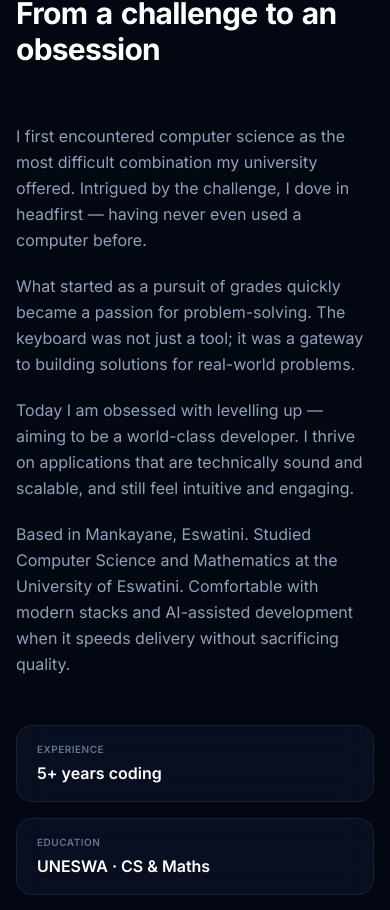
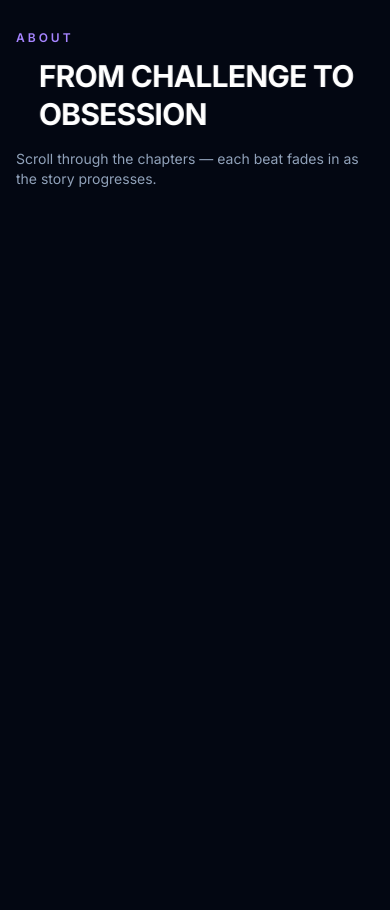
Before and after one commit to Brightwell-Dlamini/brightwell-portfolio, a Next.js app: page / in a window 390 px wide. Shown: the part 1039-1949 px from the top of the page. Built offline with nearby package versions, Linux system fonts and the light colour scheme.

Commit message:
feat(motion): sticky multi-beat About, letter-cascade preloader, nuclear page wiring

```diff
--- a/src/app/page.tsx
+++ b/src/app/page.tsx
@@ -5,7 +5,7 @@ import { MotionConfig, LazyMotion, domAnimation, AnimatePresence, motion } from
 import { Navbar } from "@/components/Navbar";
 import { Hero } from "@/components/Hero";
 import { About } from "@/components/About";
-import { Skills } from "@/components/Skills";
+import { OrbitSkills } from "@/components/OrbitSkills";
 import { Projects } from "@/components/Projects";
 import { Testimonials } from "@/components/Testimonials";
 import { Contact } from "@/components/Contact";
@@ -15,6 +15,8 @@ import { CustomCursor } from "@/components/CustomCursor";
 import { Preloader } from "@/components/Preloader";
 import { TechMarquee } from "@/components/TechMarquee";
 import { VelocityBar } from "@/components/VelocityBar";
+import { ParticleField } from "@/components/ParticleField";
+import { ScrollDrawPath } from "@/components/ScrollDrawPath";
 
 export default function Home() {
   const [ready, setReady] = useState(false);
@@ -26,6 +28,7 @@ export default function Home() {
         <CustomCursor />
         <ScrollProgress />
         <VelocityBar />
+        <ParticleField />
         <Preloader onDone={onDone} />
 
         <AnimatePresence mode="wait">
@@ -37,11 +40,12 @@ export default function Home() {
               animate={{ opacity: 1 }}
               transition={{ duration: 0.6, ease: [0.16, 1, 0.3, 1] }}
             >
+              <ScrollDrawPath />
               <Navbar />
               <Hero />
               <TechMarquee />
               <About />
-              <Skills />
+              <OrbitSkills />
               <Projects />
               <Testimonials />
               <Contact />
--- a/src/components/About.tsx
+++ b/src/components/About.tsx
@@ -1,47 +1,92 @@
 "use client";
 
-import { motion } from "framer-motion";
-import { staggerContainer, fadeUp, springSnappy, clipReveal } from "@/lib/animations";
-import { SplitText } from "@/components/SplitText";
+import { useRef } from "react";
+import { motion, useScroll, useTransform } from "framer-motion";
+import { WarpTitle } from "@/components/WarpTitle";
 
-const stats = [
-  { label: "Experience", value: "5+ years coding" },
-  { label: "Education", value: "UNESWA · CS & Maths" },
-  { label: "Focus", value: "Full-stack · UX · CMS" },
-  { label: "From", value: "Mankayane, Eswatini" },
+const beats = [
+  {
+    title: "The challenge",
+    body: "Computer science was billed as the hardest combination at university. I had never used a computer. I enrolled anyway.",
+  },
+  {
+    title: "The obsession",
+    body: "Grades became secondary to problem-solving. The keyboard stopped being a tool and became a gateway to systems people actually use.",
+  },
+  {
+    title: "The craft",
+    body: "Five years later I ship full-stack products — trading tools, property marketplaces, CMS platforms — with obsessive attention to UX.",
+  },
+  {
+    title: "The base",
+    body: "Mankayane, Eswatini. CS & Mathematics, University of Eswatini. Modern stacks, AI-assisted when it accelerates quality, never when it replaces judgment.",
+  },
 ];
 
 export function About() {
+  const ref = useRef<HTMLDivElement>(null);
+  const { scrollYProgress } = useScroll({
+    target: ref,
+    offset: ["start start", "end end"],
+  });
+
   return (
-    <section id="about" className="py-24 sm:py-32">
-      <div className="mx-auto max-w-6xl px-4 sm:px-6 lg:px-8">
-        <motion.div variants={staggerContainer} initial="hidden" whileInView="visible" viewport={{ once: false, amount: 0.3 }}>
-          <motion.p variants={fadeUp} className="text-xs font-semibold uppercase tracking-[0.2em] text-violet-400">About</motion.p>
-          <SplitText text="From a challenge to an obsession" as="h2" mode="words" className="mt-3 text-3xl sm:text-5xl font-bold tracking-tight text-white max-w-2xl" />
-        </motion.div>
+    <section id="about" ref={ref} className="relative" style={{ height: `${beats.length * 80}vh` }}>
+      <div className="sticky top-0 h-screen flex items-center overflow-hidden">
+        <div className="mx-auto max-w-6xl px-4 sm:px-6 lg:px-8 w-full grid lg:grid-cols-2 gap-12 items-center">
+          <div>
+            <p className="text-xs font-semibold uppercase tracking-[0.25em] text-violet-400 mb-3">About</p>
+            <WarpTitle
+              text="FROM CHALLENGE TO OBSESSION"
+              className="text-3xl sm:text-5xl font-bold tracking-tight text-white leading-tight"
+            />
+            <p className="mt-4 text-slate-400 text-sm max-w-md">
+              Scroll through the chapters — each beat fades in as the story progresses.
+            </p>
+          </div>
 
-        <div className="mt-14 grid gap-12 lg:grid-cols-5">
-          <motion.div className="lg:col-span-3 space-y-5 text-slate-400 leading-relaxed" variants={staggerContainer} initial="hidden" whileInView="visible" viewport={{ once: false, amount: 0.2 }}>
-            {[
-              "I first encountered computer science as the most difficult combination my university offered. Intrigued by the challenge, I dove in headfirst — having never even used a computer before.",
-              "What started as a pursuit of grades quickly became a passion for problem-solving. The keyboard was not just a tool; it was a gateway to building solutions for real-world problems.",
-              "Today I am obsessed with levelling up — aiming to be a world-class developer. I thrive on applications that are technically sound and scalable, and still feel intuitive and engaging.",
-              "Based in Mankayane, Eswatini. Studied Computer Science and Mathematics at the University of Eswatini. Comfortable with modern stacks and AI-assisted development when it speeds delivery without sacrificing quality.",
-            ].map((p, i) => (
-              <motion.p key={i} variants={clipReveal}>{p}</motion.p>
-            ))}
-          </motion.div>
-
-          <motion.div className="lg:col-span-2 grid gap-4 sm:grid-cols-2 lg:grid-cols-1" variants={staggerContainer} initial="hidden" whileInView="visible" viewport={{ once: false, amount: 0.2 }}>
-            {stats.map((item) => (
-              <motion.div key={item.label} variants={fadeUp} className="rounded-2xl border border-white/10 glass px-5 py-4" whileHover={{ scale: 1.03, borderColor: "rgba(167,139,250,0.4)", boxShadow: "0 16px 32px -12px rgba(139,92,246,0.25)" }} transition={springSnappy} data-cursor="hover">
-                <p className="text-[10px] font-semibold uppercase tracking-wider text-slate-500">{item.label}</p>
-                <p className="mt-1 text-base font-semibold text-white">{item.value}</p>
-              </motion.div>
-            ))}
-          </motion.div>
+          <div className="relative min-h-[320px]">
+            {beats.map((beat, i) => {
+              const start = i / beats.length;
+              const end = (i + 1) / beats.length;
+              return (
+                <Beat key={beat.title} progress={scrollYProgress} start={start} end={end} index={i} {...beat} />
+              );
+            })}
+          </div>
         </div>
       </div>
     </section>
   );
 }
+
+function Beat({
+  progress,
+  start,
+  end,
+  title,
+  body,
+  index,
+}: {
+  progress: ReturnType<typeof useScroll>["scrollYProgress"];
+  start: number;
+  end: number;
+  title: string;
+  body: string;
+  index: number;
+}) {
+  const opacity = useTransform(progress, [start, start + 0.08, end - 0.08, end], [0, 1, 1, 0]);
+  const y = useTransform(progress, [start, start + 0.08, end - 0.08, end], [40, 0, 0, -40]);
+  const scale = useTransform(progress, [start, start + 0.08, end - 0.08, end], [0.94, 1, 1, 0.96]);
+
+  return (
+    <motion.div
+      className="absolute inset-0 flex flex-col justify-center rounded-3xl border border-white/10 glass-strong p-8"
+      style={{ opacity, y, scale }}
+    >
+      <span className="text-xs font-bold tabular-nums text-violet-400">0{index + 1}</span>
+      <h3 className="mt-2 text-2xl font-bold text-white">{title}</h3>
+      <p className="mt-4 text-sm leading-relaxed text-slate-400">{body}</p>
+    </motion.div>
+  );
+}
--- a/src/components/Preloader.tsx
+++ b/src/components/Preloader.tsx
@@ -3,25 +3,28 @@
 import { motion, AnimatePresence } from "framer-motion";
 import { useEffect, useState } from "react";
 
+const LETTERS = "BRIGHTWELL".split("");
+
 export function Preloader({ onDone }: { onDone: () => void }) {
-  const [phase, setPhase] = useState<"load" | "exit" | "gone">("load");
+  const [phase, setPhase] = useState<"load" | "reveal" | "exit" | "gone">("load");
   const [pct, setPct] = useState(0);
 
   useEffect(() => {
     let p = 0;
     const id = setInterval(() => {
-      p += Math.random() * 18 + 6;
+      p += Math.random() * 14 + 8;
       if (p >= 100) {
         p = 100;
         clearInterval(id);
-        setTimeout(() => setPhase("exit"), 280);
+        setTimeout(() => setPhase("reveal"), 200);
+        setTimeout(() => setPhase("exit"), 900);
         setTimeout(() => {
           setPhase("gone");
           onDone();
-        }, 1100);
+        }, 1600);
       }
       setPct(Math.min(100, Math.floor(p)));
-    }, 90);
+    }, 70);
     return () => clearInterval(id);
   }, [onDone]);
 
@@ -31,45 +34,57 @@ export function Preloader({ onDone }: { onDone: () => void }) {
         <motion.div
           className="fixed inset-0 z-[300] flex flex-col items-center justify-center bg-[#030712] overflow-hidden"
           exit={{ opacity: 0 }}
-          transition={{ duration: 0.3 }}
+          transition={{ duration: 0.25 }}
         >
           <motion.div
-            className="absolute inset-x-0 top-0 h-1/2 bg-[#030712] z-20 origin-top"
+            className="absolute inset-x-0 top-0 h-1/2 bg-[#030712] z-30 origin-top"
             animate={phase === "exit" ? { scaleY: 0 } : { scaleY: 1 }}
-            transition={{ duration: 0.7, ease: [0.76, 0, 0.24, 1], delay: 0.05 }}
+            transition={{ duration: 0.75, ease: [0.76, 0, 0.24, 1] }}
           />
           <motion.div
-            className="absolute inset-x-0 bottom-0 h-1/2 bg-[#030712] z-20 origin-bottom"
+            className="absolute inset-x-0 bottom-0 h-1/2 bg-[#030712] z-30 origin-bottom"
             animate={phase === "exit" ? { scaleY: 0 } : { scaleY: 1 }}
-            transition={{ duration: 0.7, ease: [0.76, 0, 0.24, 1], delay: 0.05 }}
+            transition={{ duration: 0.75, ease: [0.76, 0, 0.24, 1] }}
           />
 
-          <motion.div
-            className="relative z-10 text-center"
-            animate={phase === "exit" ? { opacity: 0, y: -30, filter: "blur(8px)" } : {}}
-            transition={{ duration: 0.4 }}
-          >
-            <motion.p
-              className="text-xs uppercase tracking-[0.35em] text-violet-400 mb-6"
-              initial={{ opacity: 0, y: 10 }}
-              animate={{ opacity: 1, y: 0 }}
-              transition={{ delay: 0.1 }}
-            >
-              Brightwell Dlamini
-            </motion.p>
-            <div className="text-6xl sm:text-7xl font-bold tabular-nums gradient-text">
+          <div className="relative z-10 text-center">
+            {phase === "load" && (
+              <>
+                <div className="text-6xl sm:text-8xl font-bold tabular-nums gradient-text">
                   {pct}
-              <span className="text-2xl text-slate-500">%</span>
+                  <span className="text-2xl text-slate-600">%</span>
                 </div>
-            <div className="mt-8 h-[2px] w-48 mx-auto bg-white/10 overflow-hidden rounded-full">
+                <div className="mt-8 h-[2px] w-56 mx-auto bg-white/10 overflow-hidden rounded-full">
                   <motion.div
                     className="h-full bg-gradient-to-r from-violet-500 via-cyan-400 to-fuchsia-500"
-                initial={{ width: "0%" }}
                     animate={{ width: `${pct}%` }}
-                transition={{ ease: "easeOut" }}
                   />
                 </div>
-          </motion.div>
+              </>
+            )}
+
+            {(phase === "reveal" || phase === "exit") && (
+              <div className="flex gap-1 sm:gap-2 justify-center" style={{ perspective: 800 }}>
+                {LETTERS.map((letter, i) => (
+                  <motion.span
+                    key={i}
+                    className="text-3xl sm:text-5xl font-bold text-white"
+                    initial={{ y: 80, opacity: 0, rotateX: 90 }}
+                    animate={{ y: 0, opacity: 1, rotateX: 0 }}
+                    transition={{
+                      delay: i * 0.04,
+                      type: "spring",
+                      stiffness: 300,
+                      damping: 20,
+                    }}
+                    style={{ display: "inline-block", transformStyle: "preserve-3d" }}
+                  >
+                    {letter}
+                  </motion.span>
+                ))}
+              </div>
+            )}
+          </div>
         </motion.div>
       )}
     </AnimatePresence>
```
Lines whose indentation alone changed are shown as unchanged.
